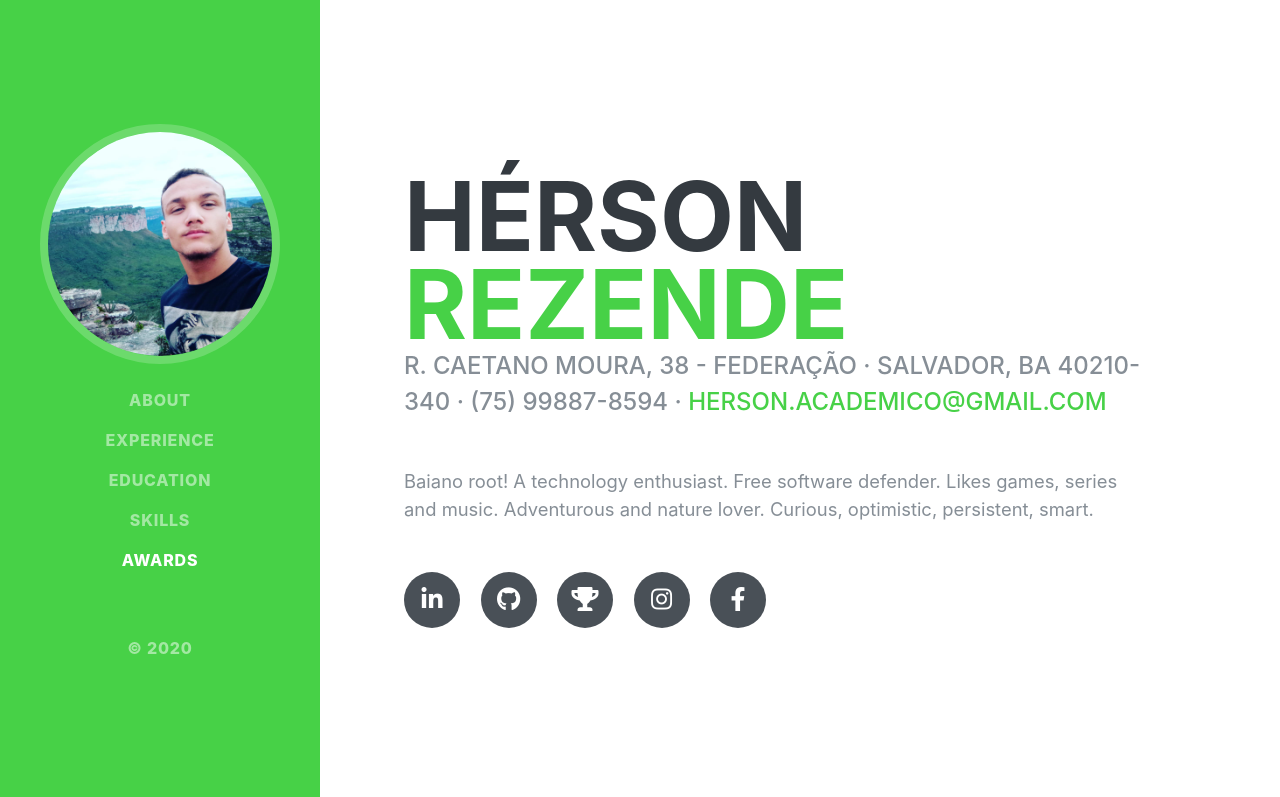
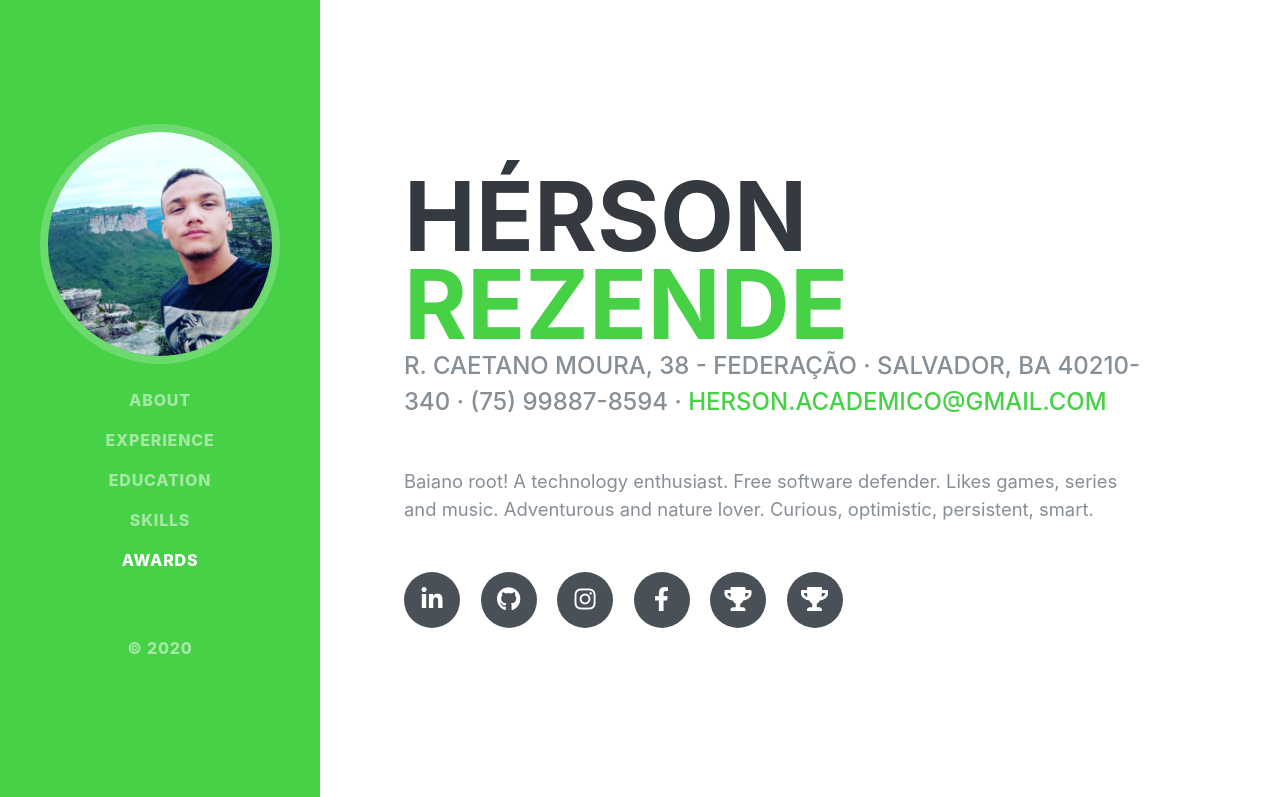
Before and after one commit to hrezend/hrezend.github.io, a plain HTML site: page index.html in a window 1280 px wide. Shown: the top 797 px of the page. Drawn offline with Linux system fonts and the light colour scheme; a web font is replaced by a local one.

Commit message:
update index

```diff
--- a/index.html
+++ b/index.html
@@ -80,15 +80,18 @@
           <a href="https://www.github.com/hrezend">
             <i class="fab fa-github"></i>
           </a>
-          <a href="https://www.urionlinejudge.com.br/judge/pt/profile/376194">
-            <i class="fa fa-trophy"></i>
-          </a>
           <a href="https://www.instagram.com/hrezend">
             <i class="fab fa-instagram"></i>
           </a>
           <a href="https://www.facebook.com/herson.rezende">
             <i class="fab fa-facebook-f"></i>
           </a>
+	  <a href="https://www.urionlinejudge.com.br/judge/pt/profile/376194">
+            <i class="fa fa-trophy"></i>
+          </a>
+	  <a href="https://neps.academy/user/9727">
+	    <i class="fa fa-trophy"></i>
+	  </a>
         </div>
       </div>
     </section>
```
